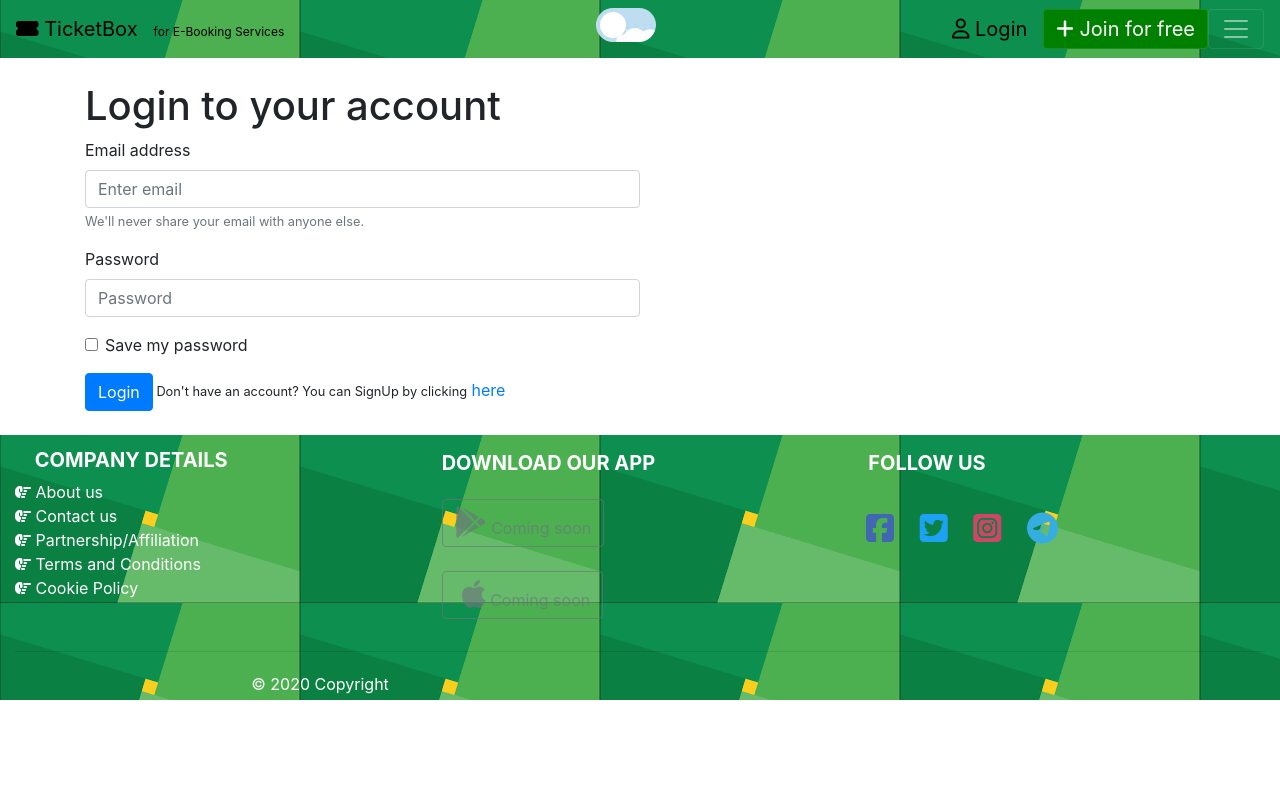
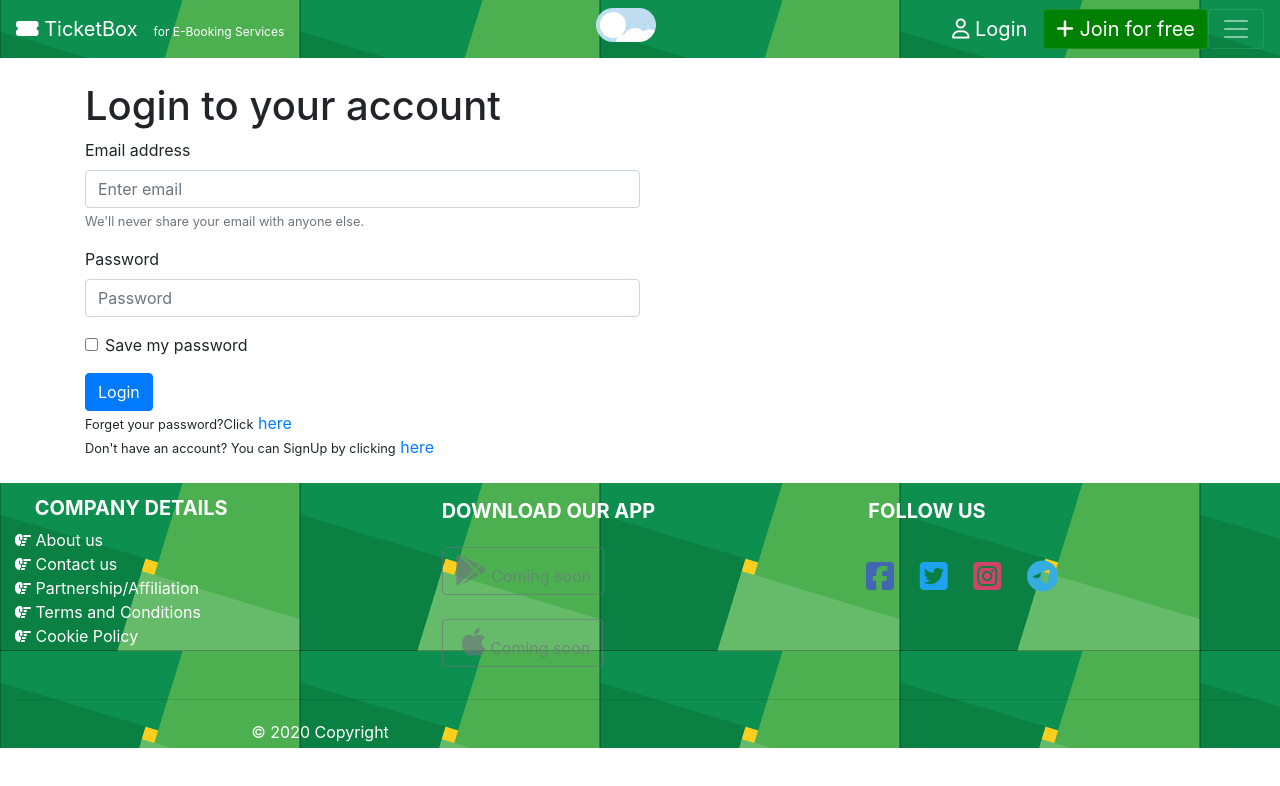
Before and after one commit to MoSaeedNahlous/TicketBox, a React (Create React App) app: page /login in a window 1280 px wide. Shown: the top 786 px of the page. Built offline with nearby package versions, Linux system fonts and the light colour scheme.

Commit message:
few fixes

```diff
--- a/src/App.js
+++ b/src/App.js
@@ -12,6 +12,7 @@ import CookiePolicy from './components/pages/CookiePolicy';
 import PartnershipAffiliation from './components/pages/PartnershipAffiliation';
 import SearchPage from './components/pages/SearchPage';
 import Admin from './components/pages/Admin';
+import CardPage from './components/pages/CardPage';
 const App =() => {
   return (
     <Router>
@@ -22,6 +23,7 @@ const App =() => {
               //public
 
             <Route exact path='/' component={Home} />
+            <Route exact path='/cardPage' component={CardPage} />
             <Route exact path='/about' component={About} />
             <Route exact path='/login' component={LoginPage} />
             <Route exact path='/register' component={SignupPage} />
--- a/src/components/card/Card.js
+++ b/src/components/card/Card.js
@@ -1,4 +1,5 @@
 import React from 'react'
+import {Link} from 'react-router-dom'
 import download from './download.jpg'
 
 
@@ -16,7 +17,7 @@ const Card = () => {
       <div className="card-body" style={{backgroundColor:'white'}}>
         <h5 className="card-title">team1 vs team2</h5>
         <p className="card-text"> tour at stad from startDate to endDate </p>
-        <a href='#' className="btn btn-primary"> More info </a>
+        <Link to='/cardPage' className="btn btn-primary"> More info </Link>
       </div>
       </div>
 
--- a/src/components/layout/Login.js
+++ b/src/components/layout/Login.js
@@ -25,6 +25,9 @@ const Login = () => {
     <label className="form-check-label" >Save my password</label>
   </div>
   <button type="submit" onSubmit={HandleSubmit} className="btn btn-primary">Login</button>
+  <br/>
+  <small>   Forget your password?Click</small><Link to='/'> here</Link>
+  <br/>
   <small>   Don't have an account? You can SignUp by clicking</small><Link to='/register'> here</Link>
 </form><br /></div>
 
--- a/src/components/layout/NavBar.js
+++ b/src/components/layout/NavBar.js
@@ -5,17 +5,19 @@ const NavBar = props => {
   const NavStyle = {
     width: "100%",
     flexGrow: "1",
-    backgroundImage: `url(${props.bg})`
+    backgroundImage: `url(${props.bg})`,
+    backgroundColor:'#494E53'
   };
+
   return (
     <nav className="navbar navbar-dark" style={NavStyle}>
       <div>
-        <Link to="/" className="navbar-brand" style={{ color: "black" }}>
+        <Link to="/" className="navbar-brand" style={{ color: "white" }}>
           <i className="fas fa-ticket-alt" /> TicketBox
         </Link>
         <small
           className="navbar-brand"
-          style={{ fontSize: "12px", color: "black" }}
+          style={{ fontSize: "12px", color: "white" }}
         >
           for E-Booking Services
         </small>
@@ -34,7 +36,7 @@ const NavBar = props => {
           justifyContent: "space-around"
         }}
       >
-        <Link to="/login" className="navbar-brand" style={{ color: "black" }}>
+        <Link to="/login" className="navbar-brand" style={{ color: "White" }}>
           <i className="far fa-user" /> Login
         </Link>
         <Link
--- /dev/null
+++ b/src/components/pages/CardPage.js
@@ -0,0 +1,15 @@
+import React from 'react'
+import NavBar from '../layout/NavBar'
+import Footer from '../layout/Footer'
+
+const CardPage = () => {
+    return (
+        <div>
+            <NavBar />
+            CardPage
+            <Footer />
+        </div>
+    )
+}
+
+export default CardPage
```
